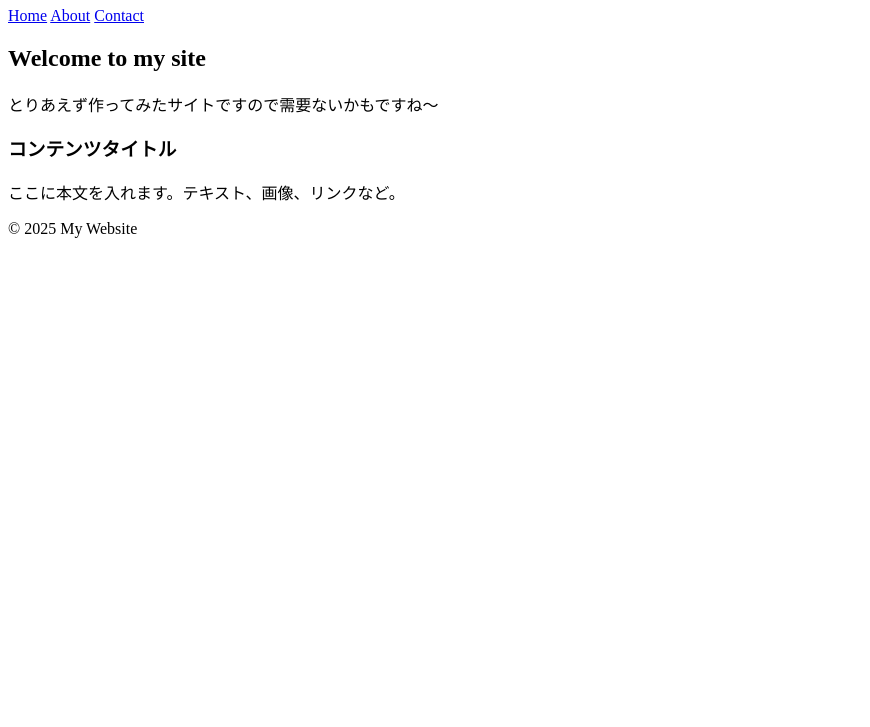
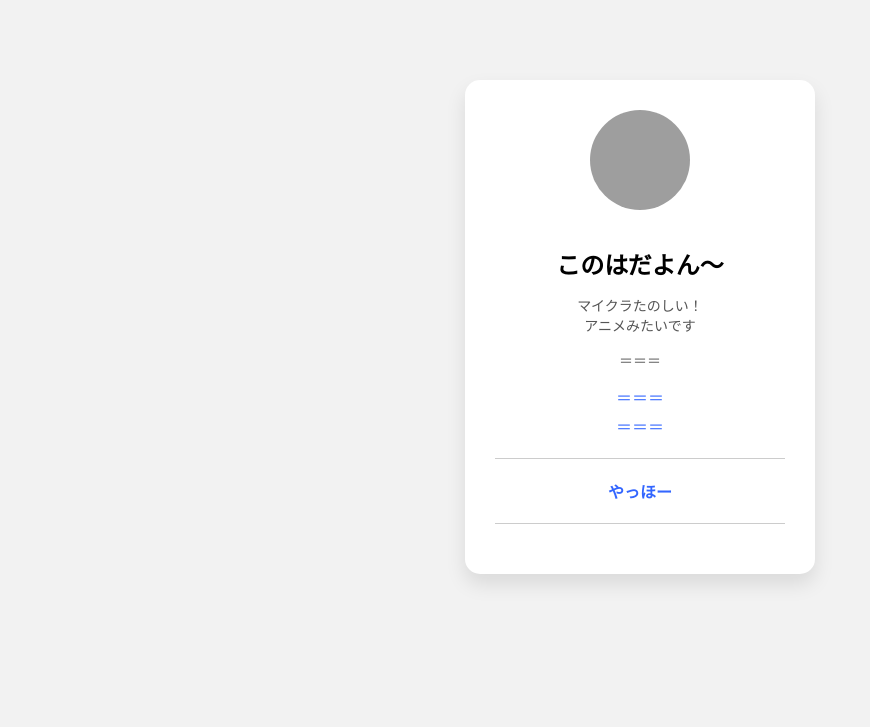
Before and after one commit to k0Nqh4/k0Nqh4.github.io, a plain HTML site: page index.html in a window 1280 px wide. Shown: the part 73-800 px from the top of the page, without its empty margins (0-870 px from the left). Drawn offline with Linux system fonts and the light colour scheme; grey boxes are pictures that could not be loaded.

Commit message:
Update index.html

```diff
--- a/index.html
+++ b/index.html
@@ -2,35 +2,85 @@
 <html lang="ja">
 <head>
   <meta charset="UTF-8">
-  <meta name="viewport" content="width=device-width, initial-scale=1.0">
-  <title>My Website</title>
-  <link rel="stylesheet" href="style.css">
+  <title>ことね</title>
+  <style>
+    * {
+      box-sizing: border-box;
+    }
+
+    body {
+      margin: 0;
+      padding: 0;
+      font-family: "Segoe UI", sans-serif;
+      background-color: #f2f2f2;
+      display: flex;
+      justify-content: center;
+      align-items: center;
+      height: 100vh;
+    }
+
+    .card {
+      background: white;
+      padding: 30px;
+      width: 350px;
+      border-radius: 15px;
+      box-shadow: 0 10px 20px rgba(0,0,0,0.1);
+      text-align: center;
+    }
+
+    .card img {
+      width: 100px;
+      height: 100px;
+      object-fit: cover;
+      border-radius: 50%;
+      margin-bottom: 15px;
+    }
+
+    .card h1 {
+      font-size: 24px;
+      margin-bottom: 5px;
+    }
+
+    .card p {
+      color: #555;
+      font-size: 14px;
+      margin-bottom: 15px;
+    }
+
+    .card a {
+      color: #3366ff;
+      text-decoration: none;
+      display: block;
+      margin: 5px 0;
+    }
+
+    .divider {
+      margin: 20px 0;
+      border-top: 1px solid #ccc;
+    }
+
+    .highlight {
+      color: #0066cc;
+      font-weight: bold;
+    }
+  </style>
 </head>
 <body>
-  <header>
-    <h1>My Website</h1>
-    <nav>
-      <a href="#">Home</a>
-      <a href="#">About</a>
-      <a href="#">Contact</a>
-    </nav>
-  </header>
+  <div class="card">
+    <img src="https://example.com/your-image.png" alt="プロフィール画像">
+    <h1>このはだよん～</h1>
+    <p>マイクラたのしい！<br>アニメみたいです</p>
+    <p>＝＝＝</p>
+    <a href="#">＝＝＝</a>
+    <a href="#">＝＝＝</a>
 
-  <main>
-    <section class="hero">
-      <h2>Welcome to my site</h2>
-      <p>とりあえず作ってみたサイトですので需要ないかもですね〜
-      </p>
-    </section>
+    <div class="divider"></div>
 
-    <section class="content">
-      <h3>コンテンツタイトル</h3>
-      <p>ここに本文を入れます。テキスト、画像、リンクなど。</p>
-    </section>
-  </main>
+    <a class="highlight" href="#">やっほー</a>
 
-  <footer>
-    <p>© 2025 My Website</p>
-  </footer>
+    <div class="divider"></div>
+
+
+  </div>
 </body>
 </html>
```
